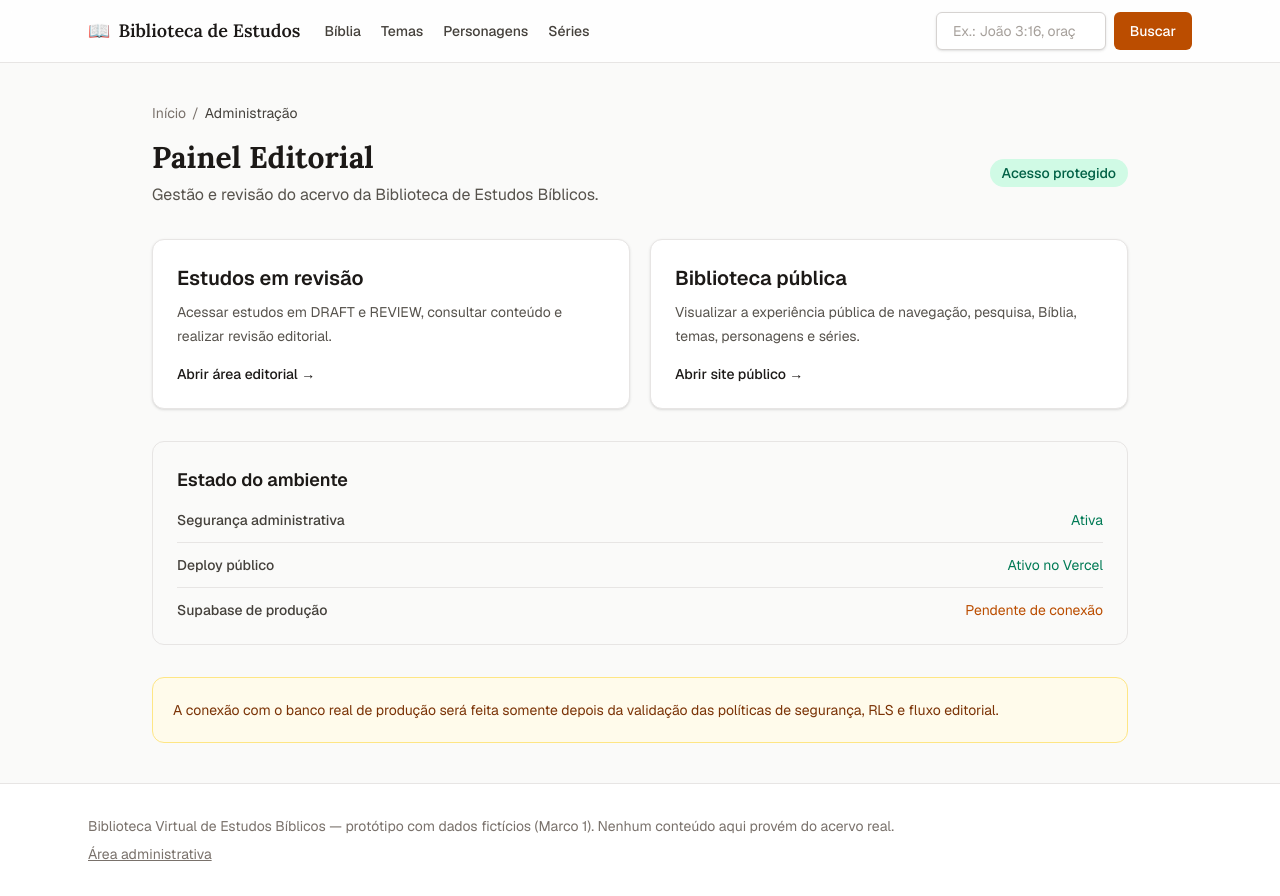
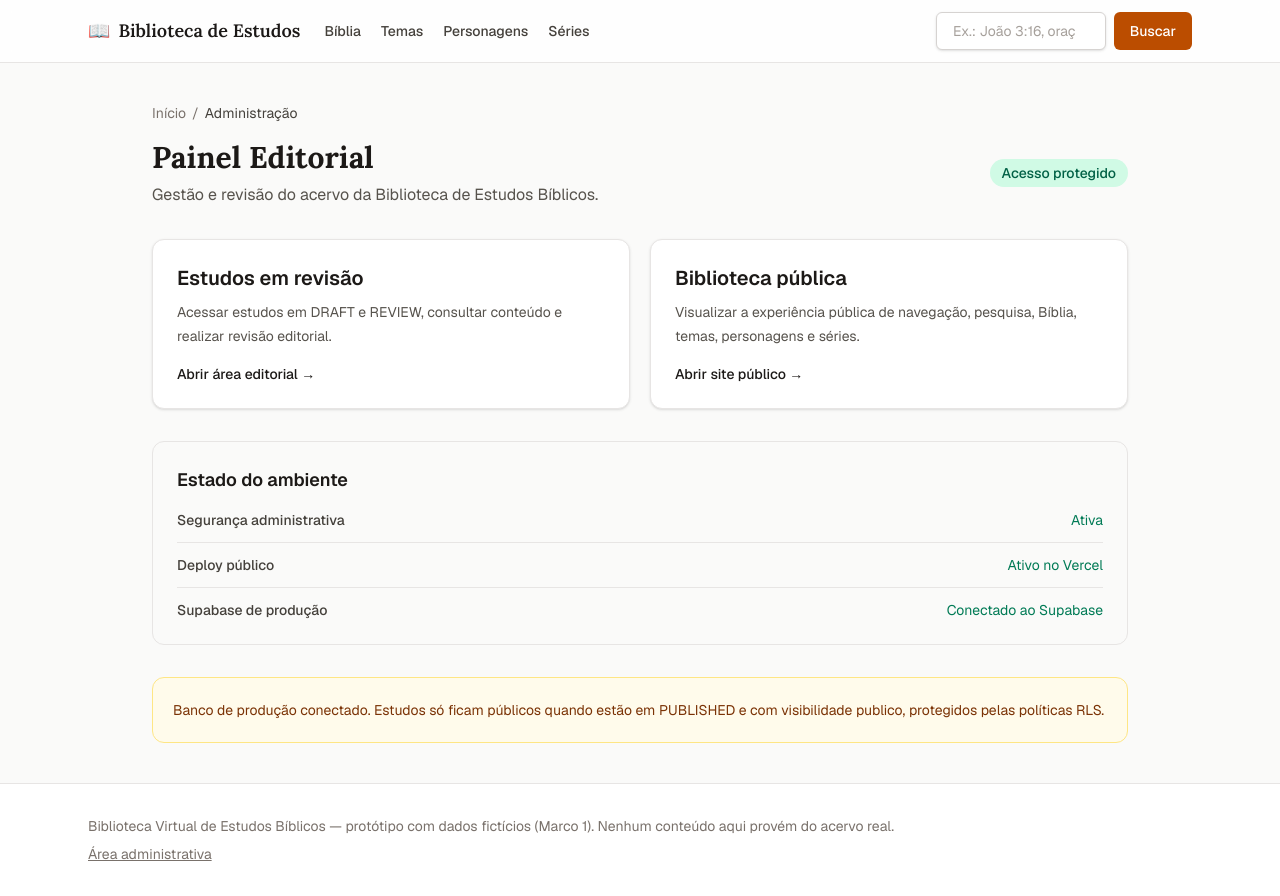
Before and after one commit to alexmoura2024/biblioteca-estudos-biblicos, a Next.js app: page /admin in a window 1280 px wide. Built offline with nearby package versions, Linux system fonts and the light colour scheme.

Commit message:
fix: update production Supabase status in admin

```diff
--- a/src/app/admin/page.tsx
+++ b/src/app/admin/page.tsx
@@ -89,15 +89,15 @@ export default function AdminPage() {
             <dt className="font-medium text-stone-700">
               Supabase de produção
             </dt>
-            <dd className="text-amber-700">Pendente de conexão</dd>
+            <dd className="text-emerald-700">Conectado ao Supabase</dd>
           </div>
         </dl>
       </div>
 
       <div className="mt-8 rounded-xl border border-amber-200 bg-amber-50 p-5">
         <p className="text-sm leading-6 text-amber-900">
-          A conexão com o banco real de produção será feita somente depois da
-          validação das políticas de segurança, RLS e fluxo editorial.
+          Banco de produção conectado. Estudos só ficam públicos quando estão
+          em PUBLISHED e com visibilidade publico, protegidos pelas políticas RLS.
         </p>
       </div>
     </div>
```
